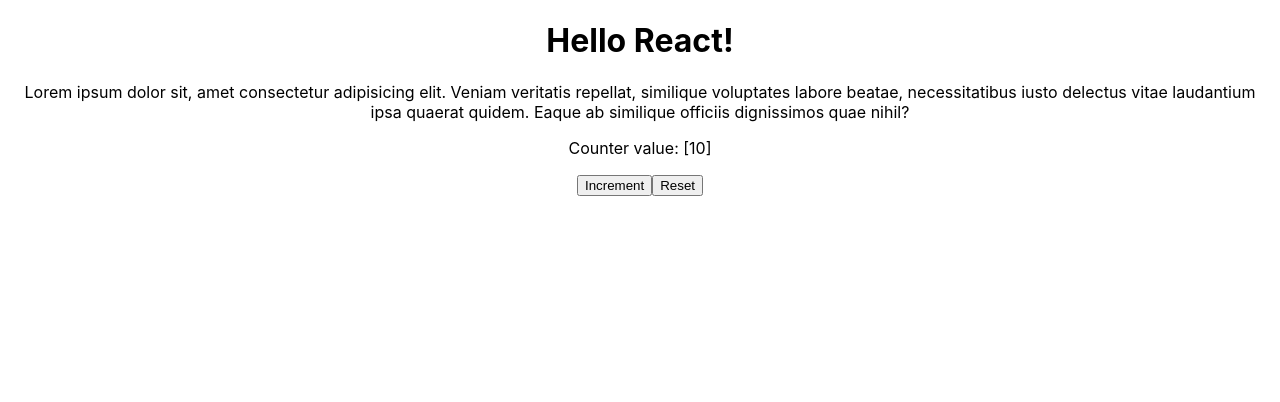
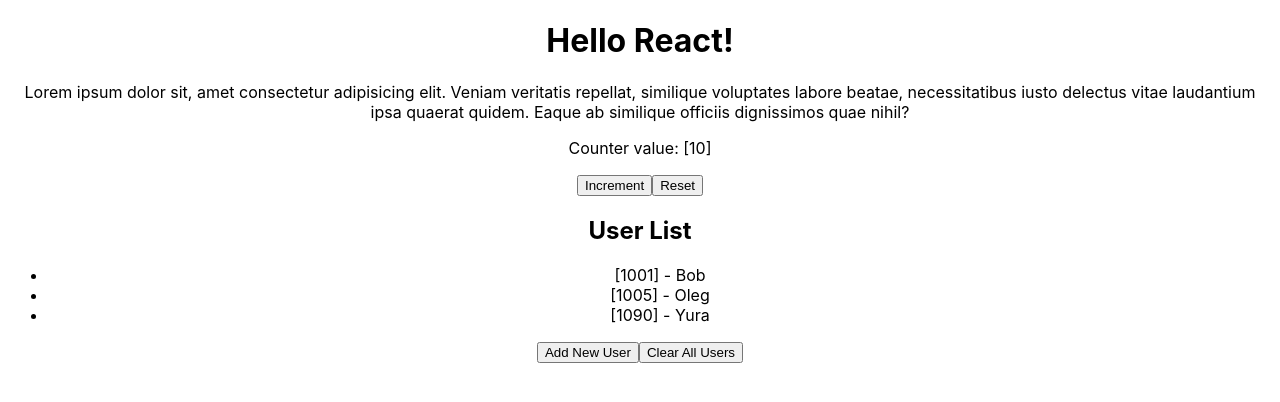
Before and after one commit to vladtymo/React-To-Do-App-SPD115, a React (Create React App) app: page / in a window 1280 px wide. Shown: the top 402 px of the page. Built offline with nearby package versions, Linux system fonts and the light colour scheme.

Commit message:
Array mapping example.

```diff
--- a/src/App.jsx
+++ b/src/App.jsx
@@ -1,5 +1,6 @@
 import './App.css';
 import Counter from './components/Counter';
+import UserList from './components/UserList';
 
 function App() {
     return (
@@ -8,6 +9,7 @@
             <p>Lorem ipsum dolor sit, amet consectetur adipisicing elit. Veniam veritatis repellat, similique voluptates labore beatae, necessitatibus iusto delectus vitae laudantium ipsa quaerat quidem. Eaque ab similique officiis dignissimos quae nihil?</p>
 
             <Counter />
+            <UserList />
 
         </div>
     );
--- /dev/null
+++ b/src/components/UserList.jsx
@@ -0,0 +1,35 @@
+import { useState } from "react";
+
+const USERS = [
+    { id: 1001, name: "Bob" },
+    { id: 1005, name: "Oleg" },
+    { id: 1090, name: "Yura" }
+];
+
+function UserList() {
+
+    const [users, setUsers] = useState(USERS);
+
+    const add = () => {
+        const newUser = { id: users.length + 1, name: "Sofia" };
+
+        //users.push(newUser);
+        setUsers([...users, newUser]);
+    }
+    const clear = () => setUsers([]);
+
+    return (
+        <>
+            <h2>User List</h2>
+            <ul>
+                {users.map((i, index) =>
+                    <li key={i.id}>[{i.id}] - {i.name}</li>
+                )}
+            </ul>
+            <button onClick={add}>Add New User</button>
+            <button onClick={clear}>Clear All Users</button>
+        </>
+    );
+}
+
+export default UserList;
```
